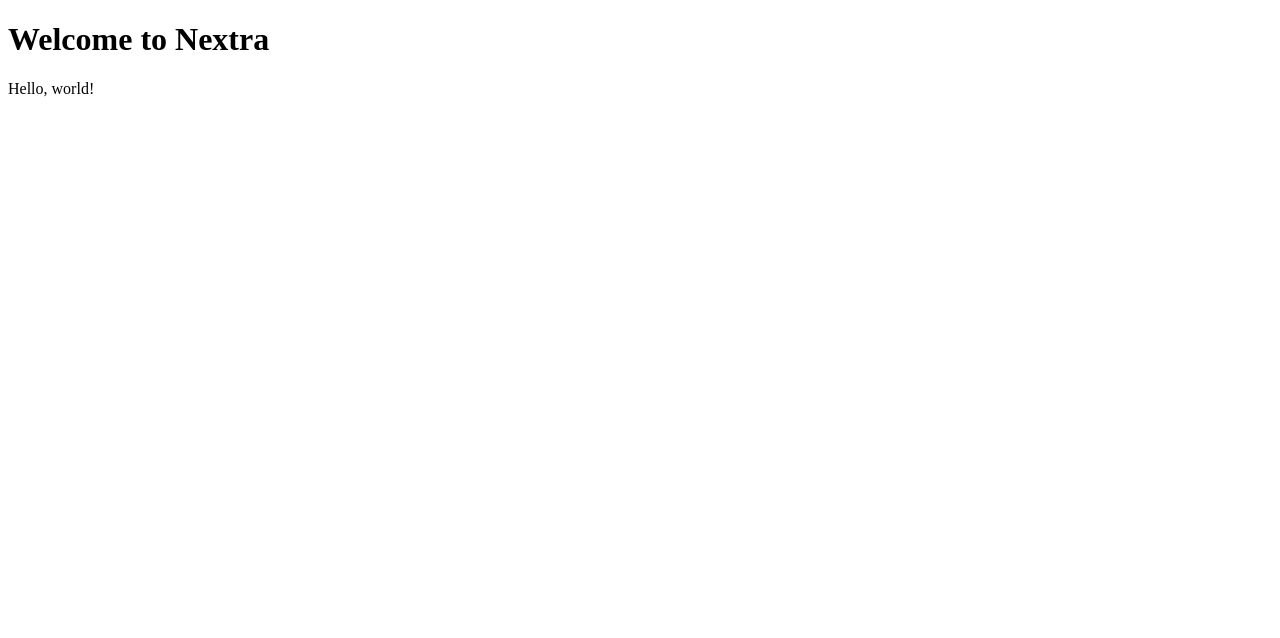
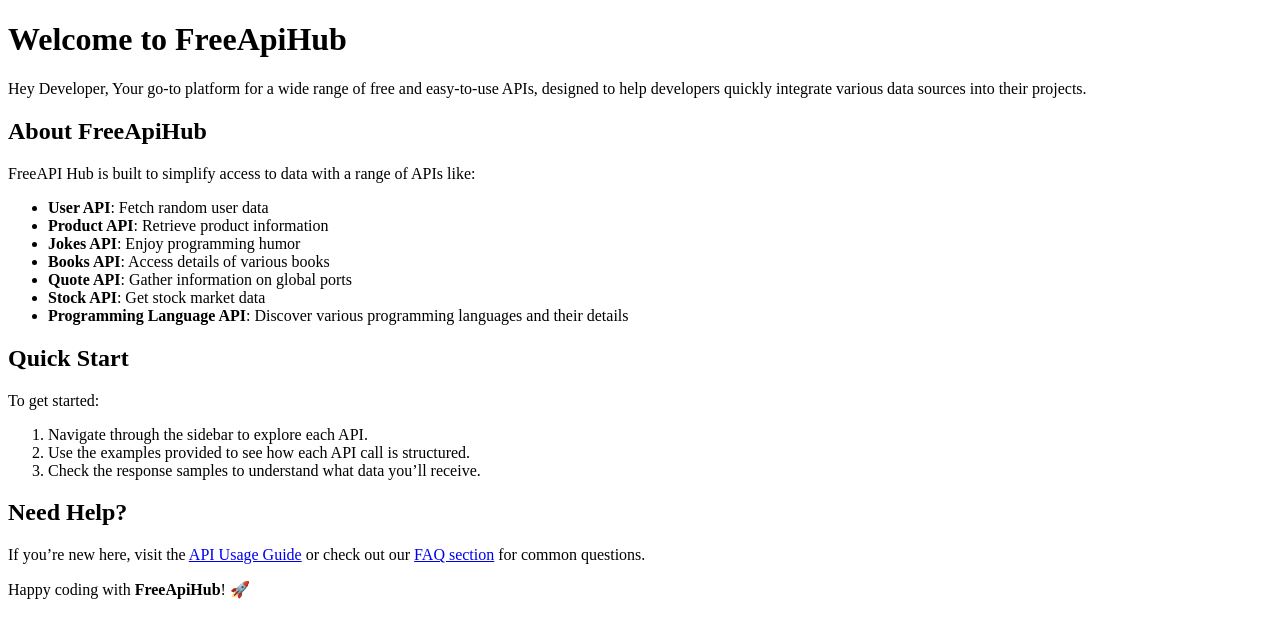
Before and after one commit to rehan-adi/FreeApiHub, a Next.js app in the folder apps/freeapihub-docs/: page /docs in a window 1280 px wide. Shown: the top 638 px of the page. Built offline with nearby package versions, Linux system fonts and the light colour scheme.

Commit message:
feat(docs): Add Introduction page with API overview and Quick Start guide

```diff
--- /dev/null
+++ b/apps/freeapihub-docs/pages/_meta.ts
@@ -0,0 +1,6 @@
+export default {
+  docs: {
+    type: "page",
+    title: "Home",
+  },
+};
--- /dev/null
+++ b/apps/freeapihub-docs/pages/docs/_meta.ts
@@ -0,0 +1,3 @@
+export default {
+  index: "Welcome to FreeApiHub",
+};
--- a/apps/freeapihub-docs/pages/docs/index.mdx
+++ b/apps/freeapihub-docs/pages/docs/index.mdx
@@ -1,3 +1,31 @@
-# Welcome to Nextra
+---
+title: Welcome to FreeApiHub
+---
 
-Hello, world!
+# Welcome to FreeApiHub
+
+Hey Developer, Your go-to platform for a wide range of free and easy-to-use APIs, designed to help developers quickly integrate various data sources into their projects.
+
+## About FreeApiHub
+
+FreeAPI Hub is built to simplify access to data with a range of APIs like:
+- **User API**: Fetch random user data
+- **Product API**: Retrieve product information
+- **Jokes API**: Enjoy programming humor
+- **Books API**: Access details of various books
+- **Quote API**: Gather information on global ports
+- **Stock API**: Get stock market data
+- **Programming Language API**: Discover various programming languages and their details
+
+## Quick Start
+
+To get started:
+1. Navigate through the sidebar to explore each API.
+2. Use the examples provided to see how each API call is structured.
+3. Check the response samples to understand what data you’ll receive.
+
+## Need Help?
+
+If you’re new here, visit the [API Usage Guide](/docs/usage-guide) or check out our [FAQ section](/docs/faq) for common questions.
+
+Happy coding with **FreeApiHub**! 🚀
```
Also changed, not shown: apps/freeapihub-docs/theme.config.tsx (+11 -5 lines).
